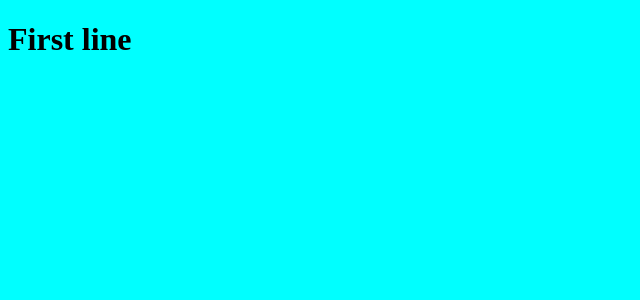
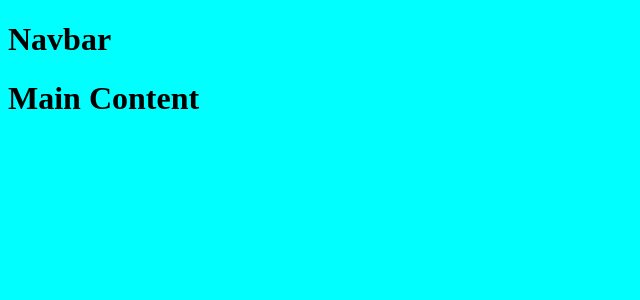
Before and after one commit to cosminmoldovan/react-course-project-1, a React (Create React App) app: page / in a window 1280 px wide. Shown: the top 300 px of the page, without its empty margins (0-640 px from the left). Built offline with nearby package versions, Linux system fonts and the light colour scheme.

Commit message:
add Navbar and Main components

```diff
--- a/src/App.js
+++ b/src/App.js
@@ -1,9 +1,12 @@
+import Navbar from './Navbar';
+import Main from './Main';
 import './App.css';
 
 function App() {
   return (
     <div className="App">
-      <h1>First line</h1>
+      <Navbar />
+      <Main />
     </div>
   );
 }
--- /dev/null
+++ b/src/Main.js
@@ -0,0 +1,6 @@
+function Main(){
+    return (
+        <h1>Main Content</h1>
+    );
+}
+export default Main;
--- /dev/null
+++ b/src/Navbar.js
@@ -0,0 +1,6 @@
+function Navbar(){
+    return (
+        <h1>Navbar</h1>
+    );
+}
+export default Navbar;
```
